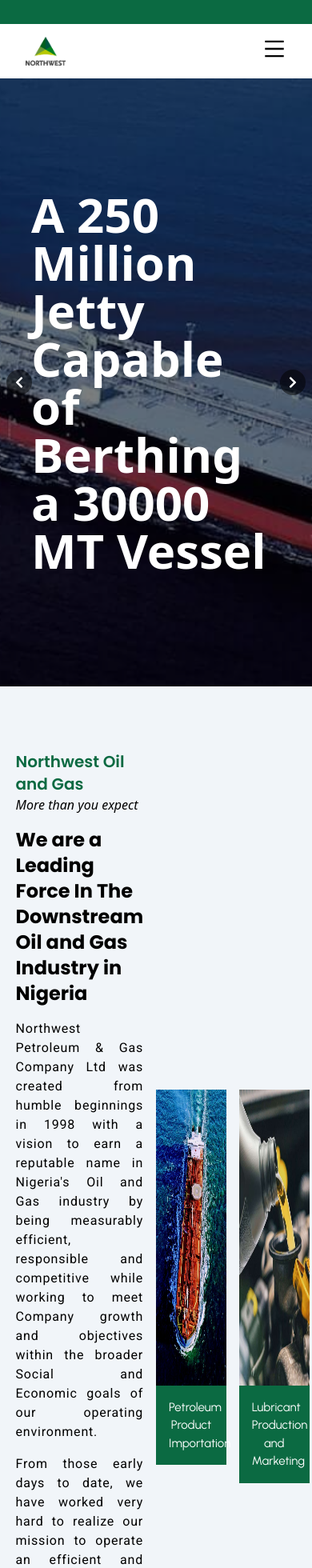
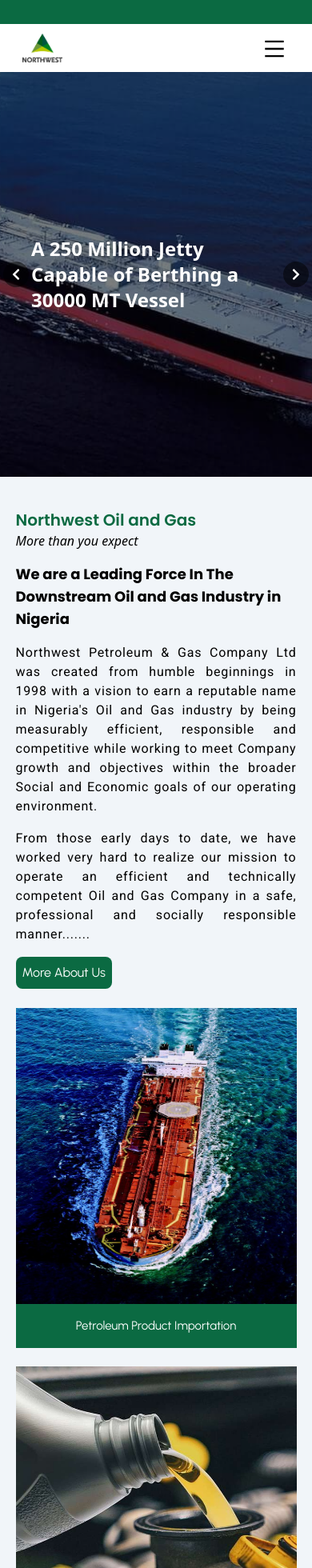
Before and after one commit to Kezmandre/Northwest, a React (Vite) app in the folder Northwest-page/: page / in a window 390 px wide. Shown: the top 1960 px of the page at 80% size. Built offline with nearby package versions, Linux system fonts and the light colour scheme.

Commit message:
responsiveness

```diff
--- a/Northwest-page/src/component/Footer/Footer.jsx
+++ b/Northwest-page/src/component/Footer/Footer.jsx
@@ -78,7 +78,7 @@
               <a href="">Gas</a>
             </li>
             <li className="hover:text-[#719532]">
-              <a href="">Transport and Linguistics</a>
+              <a href="">Transport and Logistics</a>
             </li>
             <li className="hover:text-[#719532]">
               <a href="">Lubricant and Additives</a>
@@ -117,7 +117,7 @@
           </div>
           <div className="flex justify-start items-center space-x-3 mt-4">
             <MdLocationOn className="text-white" />
-            <span className="text-[14px] font-semibold">
+            <span className="text-[12px] font-semibold">
               1, Tennessee Crescent, Maitama, Abuja.
             </span>
           </div>
--- a/Northwest-page/src/component/Header/Header.jsx
+++ b/Northwest-page/src/component/Header/Header.jsx
@@ -25,8 +25,8 @@
         </div>
 
       </div>
-      <div className="m-0 sticky top-0 z-50 bg-white overflow-hidden">
-          <div className="relative w-[92%] mx-auto p-4 flex justify-between items-center">
+      <div className="m-0 sticky top-0 z-30 bg-white overflow-hidden">
+          <div className="relative w-[92%] mx-auto p-3 flex justify-between items-center">
             <div className=" w-[50px] lg:w-[80px]">
               <img src={Logo} alt="" className="w-full" />
             </div>
@@ -41,7 +41,7 @@
                 );
               })}
             </nav>
-            <div className="absolute top-4 right-4">
+            <div className="absolute cursor-pointer top-4 right-4">
               <AiOutlineMenu
                 className="lg:hidden text-3xl hover:text-[#0B6A42]"
                 onClick={showToggle}
@@ -50,7 +50,7 @@
           </div>
         </div>
       {toggle ? (
-        <div className="lg:hidden fixed w-screen h-screen top-7 left-0 bg-white translate-x-0 duration-[950ms] z-20">
+        <div className="lg:hidden fixed w-screen h-screen top-7 left-0 bg-white translate-x-0 duration-[950ms] z-50">
           <div className="absolute top-4 right-6">
             <ImCancelCircle
               onClick={showToggle}
--- a/Northwest-page/src/component/HomeAbout/HomeAbout.jsx
+++ b/Northwest-page/src/component/HomeAbout/HomeAbout.jsx
@@ -5,15 +5,15 @@
 const HomeAbout = () => {
   return (
     <div className="pb-10 m-0 bg-slate-100">
-      <div className="w-[90%] pt-20 pb-8 mx-auto">
-        <div className="flex justify-between items-center gap-6">
-          <div className="w-1/2">
+      <div className="w-[90%] pt-10 lg:pt-20 pb-8 mx-auto">
+        <div className="flex-col lg:flex-row flex justify-between items-center gap-6">
+          <div className="w-full lg:w-1/2">
             <h2 className="text-[#0B6A42] text-xl font-semibold font-Poppins">
               Northwest Oil and Gas
             </h2>
             <i>More than you expect</i>
 
-            <h1 className="font-bold font-Poppins text-2xl pt-4">
+            <h1 className="font-bold font-Poppins text-lg lg:text-2xl pt-4">
               We are a Leading Force In The Downstream Oil and Gas Industry in
               Nigeria
             </h1>
@@ -35,18 +35,18 @@
               More About Us
             </button>
           </div>
-          <div className="w-1/2 flex justify-center   gap-4 items-center">
-            <div className=" w-1/2 h-[400px]">
+          <div className="w-full lg:w-1/2 flex-col lg:flex-row flex justify-center gap-4 items-center">
+            <div className="w-full lg:w-1/2 h-[400px] mb-8 lg:mb-0">
               <div className=" h-[370px]">
                 <img src={north_product} alt="" className="w-full h-full" />
               </div>
-              <div className="p-4 text-white font-Urbanist text-[15px] text-center bg-[#0B6A42]">Petroleum Product Importation</div>
+              <div className="p-4 text-white font-Urbanist text-[15px] lg:text-[13px] text-center bg-[#0B6A42]">Petroleum Product Importation</div>
             </div>
-            <div className=" w-1/2 h-[400px]">
+            <div className="w-full lg:w-1/2 h-[400px]">
               <div className=" h-[370px]">
                 <img src={north_plant} alt="" className="w-full h-full" />
               </div>
-              <div className="p-4 text-white font-Urbanist text-[15px] text-center bg-[#0B6A42]"> Lubricant Production and Marketing</div>
+              <div className="p-4 text-white font-Urbanist text-[15px] lg:text-[13px] text-center bg-[#0B6A42]"> Lubricant Production and Marketing</div>
             </div>
           </div>
         </div>
--- a/Northwest-page/src/component/HomeServices/HomeServices.jsx
+++ b/Northwest-page/src/component/HomeServices/HomeServices.jsx
@@ -5,14 +5,14 @@
   return (
     <div className="p-0 m-0 bg-slate-200">
       <div className="w-[90%] pt-20 mx-auto">
-        <div className="flex justify-between items-center pb-12 gap-8">
-          <div className="w-[40%]">
+        <div className="flex flex-col lg:flex-row justify-between items-center pb-12 gap-8">
+          <div className="w-full lg:w-[40%]">
             <h2 className="font-Poppins text-lg font-semibold pb-4 text-[#0B6A42]">
               Northwest Services
             </h2>
-            <p className="text-3xl font-bold font-Poppins">What We Do</p>
+            <p className="text-xl lg:text-3xl font-bold font-Poppins">What We Do</p>
           </div>
-          <div className="w-[60%]">
+          <div className="w-full lg:w-[60%]">
             <p className="font-Urbanist tracking-wide">
               We are an indigenous petroleum products marketing company with
               vast experience in the export, import, trading, storage and supply
@@ -29,7 +29,7 @@
             return (
               <div
                 key={item.id}
-                className=" relative w-[260px] h-[300px] bg-white shadow-2xl rounded-md  overflow-hidden group"
+                className=" relative w-full lg:w-[260px] h-[300px] bg-white shadow-2xl rounded-md  overflow-hidden group"
               >
                 <div className="absolute text-white font-semibold top-1/2 left-1/2 transform -translate-x-1/2 -translate-y-1/2 opacity-0 transition-opacity duration-300 ease-in-out group-hover:opacity-100 z-10">
                   <a href=""><i>Show more</i></a>
--- a/Northwest-page/src/component/HomeTeam/HomeTeam.jsx
+++ b/Northwest-page/src/component/HomeTeam/HomeTeam.jsx
@@ -5,13 +5,13 @@
   return (
     <div className="p-0 m-0 bg-[#0B6A42]">
       <div className="w-[90%] mx-auto pt-10 pb-6 ">
-        <h2 className="text-center font-semibold text-white text-[30px] font-Inter  pb-2">
+        <h2 className="text-start lg:text-center font-semibold text-white text-[30px] font-Inter  pb-2">
           Meet <span className="italic text-[20px]">the</span> Team
         </h2>
-        <p className="text-center text-white pb-6">
+        <p className="text-start lg:text-center text-white pb-6">
           Get to meet the amazing people responsible for making the magic happen
         </p>
-        <p className=" pb-6 text-center text-white font-Urbanist">
+        <p className=" pb-6 text-start lg:text-center text-white font-Urbanist">
           The success of our business does not lie solely on machinery. We have
           utmost confidence in our people. These are the people who had a vision
           for Northwest Petroleum and those who continue to work tirelessly to
@@ -19,9 +19,9 @@
           that vision, our Management team is highly qualified and motivated,
           with years of collective experience in the petroleum industry.
         </p>
-        <div className="flex justify-center items-center gap-6 flex-wrap pt-4 pb-6">
+        <div className="flex-col lg: md:flex-row flex justify-center items-center gap-6 flex-wrap pt-4 pb-6">
           {TeamData?.map((item) => (
-            <div key={item.id} className="w-[270px]">
+            <div key={item.id} className="w-[300px]">
               <div className="w-[200px] h-[200px] mx-auto rounded-full bg-white ">
                 <img
                   src={item.image}
@@ -30,7 +30,7 @@
                 />
               </div>
               <p className="text-center text-white pb-2 font-semibold">{item.name}</p>
-              <p className="text-center text-white italic">{item.title}</p>
+              <p className="text-center text-white text-[12px] lg:text-[16px] italic">{item.title}</p>
             </div>
           ))}
         </div>
--- a/Northwest-page/src/component/Slider/Slider.jsx
+++ b/Northwest-page/src/component/Slider/Slider.jsx
@@ -32,7 +32,7 @@
   return (
     <div className="m-0 p-0 relative w-full">
         <div className="relative">
-        <div className="relative w-full h-[90vh] opacity-100 overflow-hidden">
+        <div className="relative w-full h-[60vh] lg:h-[90vh] opacity-100 overflow-hidden">
         <img
           src={sliderImage[currentIndex].image}
           alt=""
@@ -41,7 +41,7 @@
       </div>
         <div className="absolute top-0 left-0 w-full h-full bg-black opacity-50"></div>
       <div
-        className={`absolute top-0 left-0 w-full h-full flex items-center justify-center   text-white font-extrabold text-6xl transition-all duration-700 ease-out ${
+        className={`absolute top-0 left-0 w-full h-full flex items-center justify-center text-white font-extrabold text-2xl md:text-4xl lg:text-6xl transition-all duration-700 ease-out ${
           text ? "opacity-100 -translate-x-0" : "opacity-0 translate-x-full"
         }`}
       >
@@ -52,13 +52,13 @@
 
       <button
         onClick={next}
-        className=" absolute top-1/2 right-2 transform -translate-y-1/2 bg-black bg-opacity-50 hover:bg-green-600 text-white p-2 rounded-full focus:outline-none"
+        className=" absolute top-1/2 right-1 transform -translate-y-1/2 bg-black bg-opacity-50 hover:bg-green-600 text-white p-2 rounded-full focus:outline-none"
       >
         <FaChevronRight />
       </button>
       <button
         onClick={previous}
-        className=" absolute top-1/2 left-2 transform -translate-y-1/2 bg-black bg-opacity-50 hover:bg-green-600 text-white p-2 rounded-full focus:outline-none"
+        className=" absolute top-1/2 left-1 transform -translate-y-1/2 bg-black bg-opacity-50 hover:bg-green-600 text-white p-2 rounded-full focus:outline-none"
       >
         <FaChevronLeft />
       </button>
```
